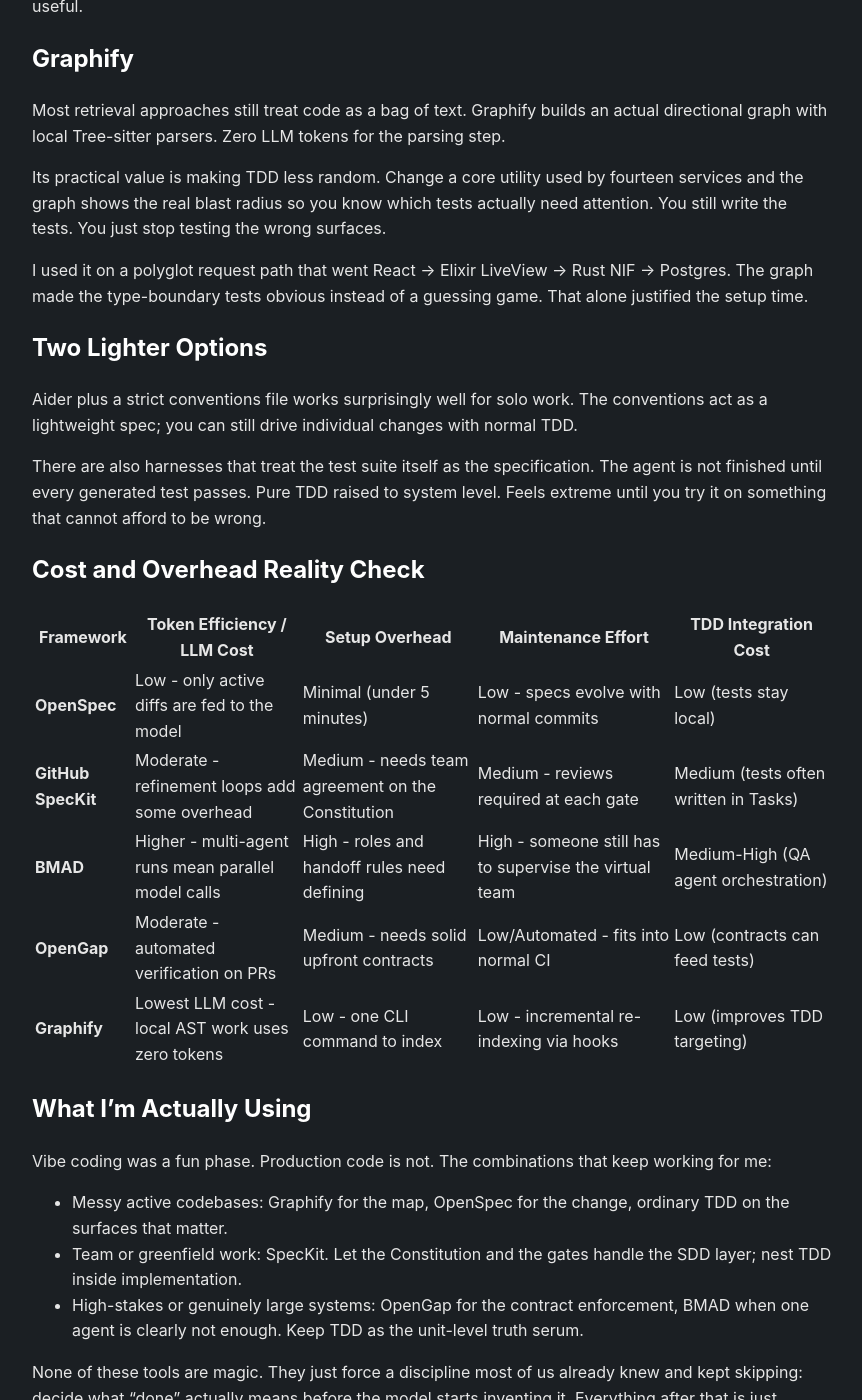
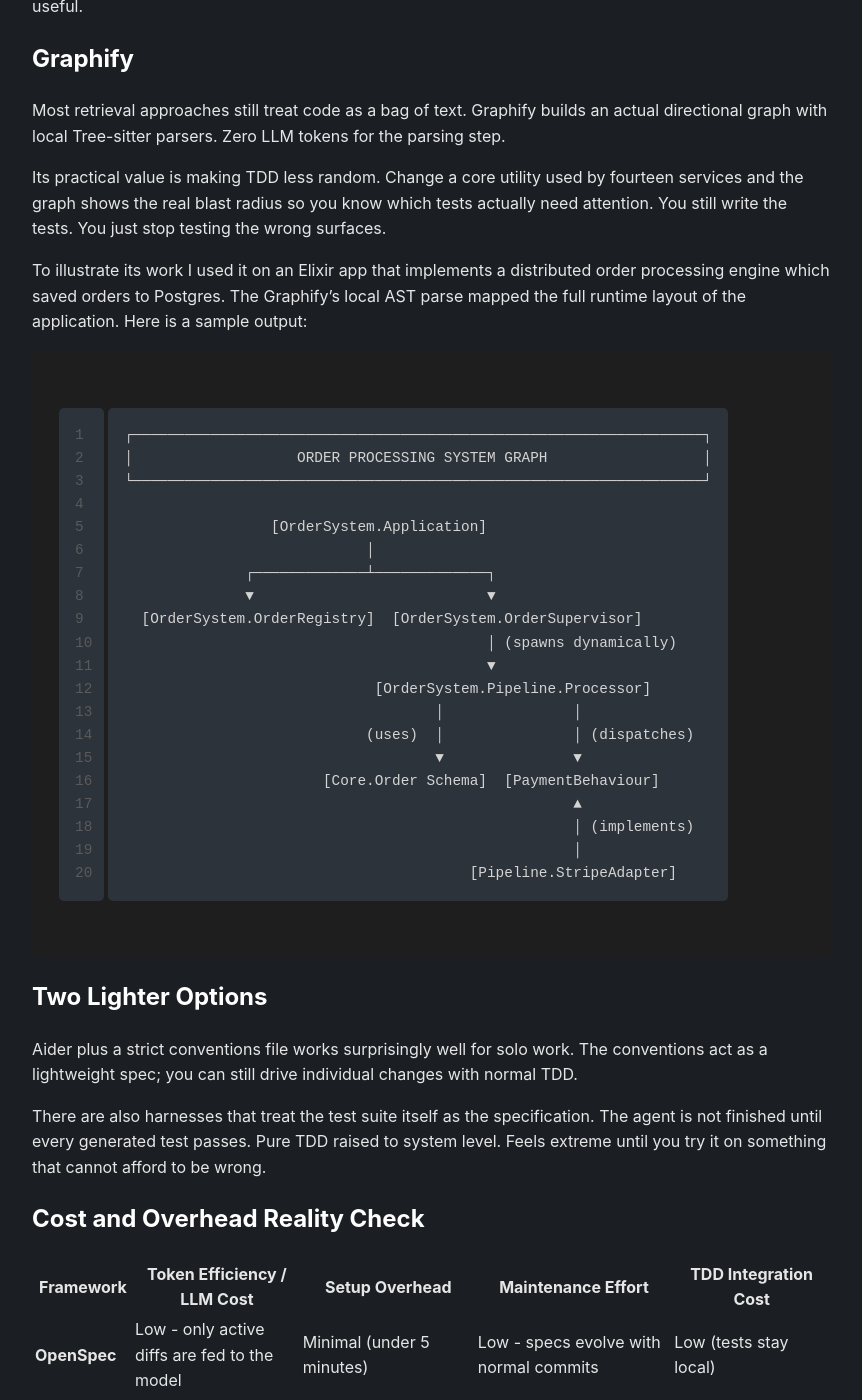
Before and after one commit to saleyn/saleyn.github.io, a Jekyll site: the page built from _posts/2026-09-17-beyond-vibe-coding.md, in a window 1280 px wide and 1400 px high, scrolled down 3555 px. Shown: the whole window, without its empty margins (208-1070 px from the left). Built offline with Jekyll 4.4.1, drawn with Linux system fonts in a browser that asks for light colours.

Commit message:
Update Graphify

````diff
--- a/_posts/2026-09-17-beyond-vibe-coding.md
+++ b/_posts/2026-09-17-beyond-vibe-coding.md
@@ -85,7 +85,30 @@
 
 Its practical value is making TDD less random. Change a core utility used by fourteen services and the graph shows the real blast radius so you know which tests actually need attention. You still write the tests. You just stop testing the wrong surfaces.
 
-I used it on a polyglot request path that went React → Elixir LiveView → Rust NIF → Postgres. The graph made the type-boundary tests obvious instead of a guessing game. That alone justified the setup time.
+To illustrate its work I used it on an Elixir app that implements a distributed order processing engine which saved orders to Postgres. The Graphify's local AST parse mapped the full runtime layout of the application. Here is a sample output:
+
+```
+┌──────────────────────────────────────────────────────────────────┐
+│                   ORDER PROCESSING SYSTEM GRAPH                  │
+└──────────────────────────────────────────────────────────────────┘
+
+                 [OrderSystem.Application]
+                            │
+              ┌─────────────┴─────────────┐
+              ▼                           ▼
+  [OrderSystem.OrderRegistry]  [OrderSystem.OrderSupervisor]
+                                          │ (spawns dynamically)
+                                          ▼
+                             [OrderSystem.Pipeline.Processor]
+                                    │               │
+                            (uses)  │               │ (dispatches)
+                                    ▼               ▼
+                       [Core.Order Schema]  [PaymentBehaviour]
+                                                    ▲
+                                                    │ (implements)
+                                                    │
+                                        [Pipeline.StripeAdapter]
+```
 
 ## Two Lighter Options
 
````
